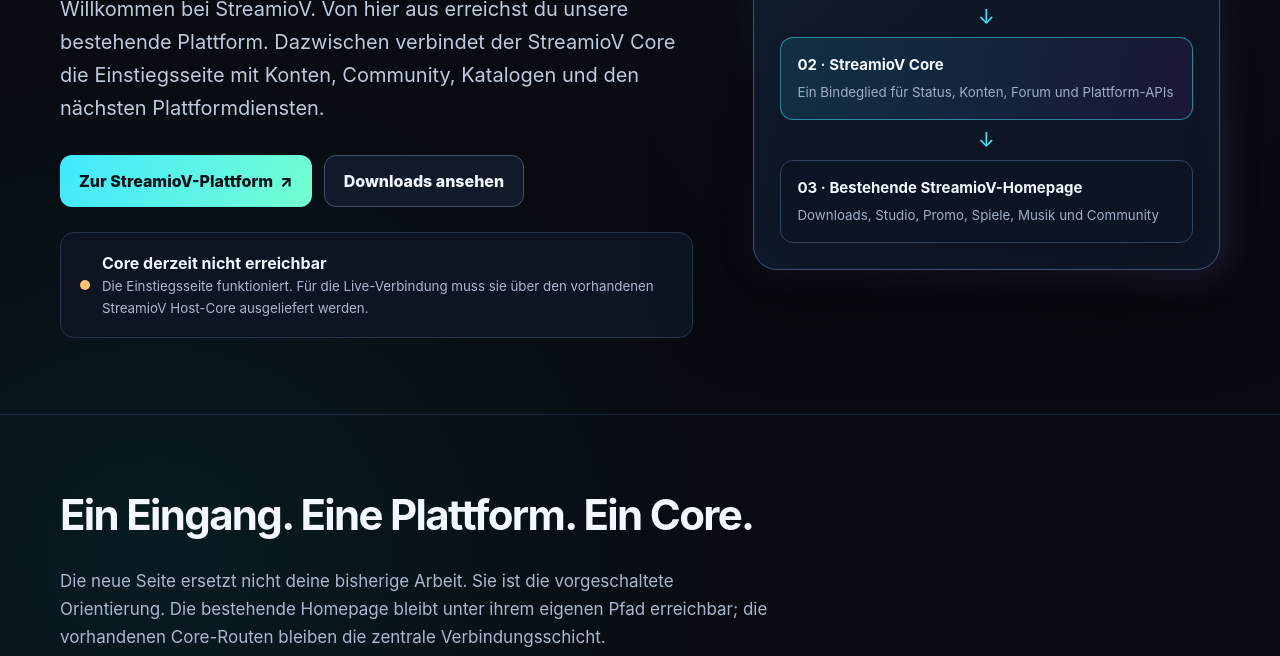
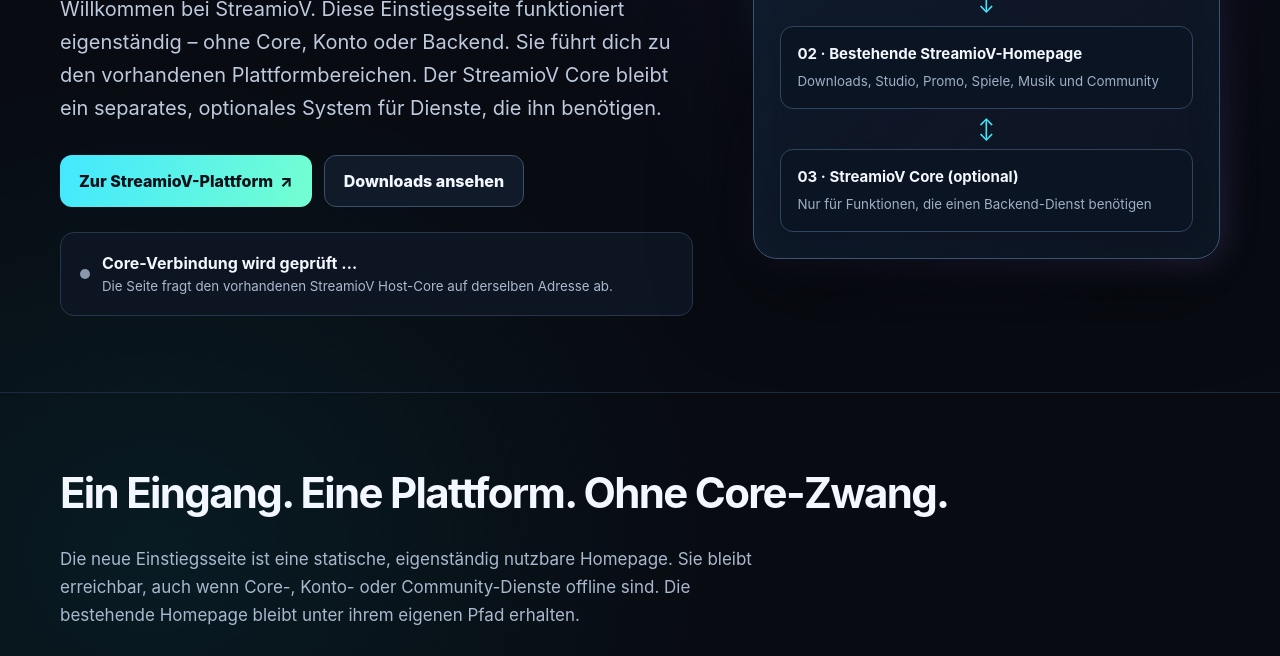
Before and after one commit to schaffrathsascha318-ship-it/streamiov---core, a plain HTML site: page dist/streamiov-homepage-worker/public/index.html in a window 1280 px wide. Shown: the part 426-1082 px from the top of the page. Drawn offline with Linux system fonts and the light colour scheme; no server answers.

Commit message:
Make entry homepage independent of Core

```diff
--- a/dist/streamiov-homepage-worker/public/index.html
+++ b/dist/streamiov-homepage-worker/public/index.html
@@ -4,7 +4,7 @@
   <meta charset="utf-8">
   <meta name="viewport" content="width=device-width, initial-scale=1">
   <meta name="theme-color" content="#080b12">
-  <meta name="description" content="StreamioV – der Einstieg in die kostenlose Creator-Plattform. Verbunden über den StreamioV Core.">
+  <meta name="description" content="StreamioV – der Einstieg in die kostenlose Creator-Plattform. Funktioniert unabhängig vom StreamioV Core.">
   <title>StreamioV – Willkommen auf deiner Bühne</title>
   <style>
     :root{color-scheme:dark;--bg:#080b12;--panel:#101827;--panel2:#0c1421;--line:#26364c;--text:#f3f7ff;--muted:#aab8ce;--cyan:#42e8ff;--mint:#74ffd1;--violet:#9b86ff;--max:1160px}
@@ -33,55 +33,28 @@
     <div>
       <span class="eyebrow"><i class="dot" aria-hidden="true"></i> Von Streamern für Streamer</span>
       <h1>Dein Einstieg.<br><span>Deine Bühne.</span></h1>
-      <p class="lead">Willkommen bei StreamioV. Von hier aus erreichst du unsere bestehende Plattform. Dazwischen verbindet der StreamioV Core die Einstiegsseite mit Konten, Community, Katalogen und den nächsten Plattformdiensten.</p>
+      <p class="lead">Willkommen bei StreamioV. Diese Einstiegsseite funktioniert eigenständig – ohne Core, Konto oder Backend. Sie führt dich zu den vorhandenen Plattformbereichen. Der StreamioV Core bleibt ein separates, optionales System für Dienste, die ihn benötigen.</p>
       <div class="actions"><a class="btn primary" href="/homepage/">Zur StreamioV-Plattform&nbsp; ↗</a><a class="btn" href="/download/">Downloads ansehen</a></div>
       <div class="status" id="core-status" data-state="wait" role="status" aria-live="polite"><i class="status-mark" aria-hidden="true"></i><div><strong id="core-title">Core-Verbindung wird geprüft …</strong><small id="core-detail">Die Seite fragt den vorhandenen StreamioV Host-Core auf derselben Adresse ab.</small></div></div>
     </div>
     <aside class="core-visual" aria-label="StreamioV Architektur">
-      <div class="core-head"><strong>STREAMIOV · VERBINDUNGSWEG</strong><span class="pill">Ein gemeinsamer Core</span></div>
+      <div class="core-head"><strong>STREAMIOV · UNABHÄNGIGER EINSTIEG</strong><span class="pill">Core optional</span></div>
       <div class="flow">
-        <div class="node"><b>01 · Neue Einstiegsseite</b><small>Willkommen, Orientierung und zentrale Navigation</small></div>
-        <div class="connector" aria-hidden="true">↓</div>
-        <div class="node core"><b>02 · StreamioV Core</b><small>Ein Bindeglied für Status, Konten, Forum und Plattform-APIs</small></div>
-        <div class="connector" aria-hidden="true">↓</div>
-        <div class="node"><b>03 · Bestehende StreamioV-Homepage</b><small>Downloads, Studio, Promo, Spiele, Musik und Community</small></div>
+        <div class="node core"><b>01 · Neue Einstiegsseite</b><small>Eigenständig: Inhalte, Orientierung und Navigation</small></div><div class="connector" aria-hidden="true">↓</div><div class="node"><b>02 · Bestehende StreamioV-Homepage</b><small>Downloads, Studio, Promo, Spiele, Musik und Community</small></div><div class="connector" aria-hidden="true">↕</div><div class="node"><b>03 · StreamioV Core (optional)</b><small>Nur für Funktionen, die einen Backend-Dienst benötigen</small></div>
       </div>
     </aside>
   </div></section>
   <section class="section" id="aufbau"><div class="wrap">
-    <h2>Ein Eingang. Eine Plattform. Ein Core.</h2>
-    <p class="section-intro">Die neue Seite ersetzt nicht deine bisherige Arbeit. Sie ist die vorgeschaltete Orientierung. Die bestehende Homepage bleibt unter ihrem eigenen Pfad erreichbar; die vorhandenen Core-Routen bleiben die zentrale Verbindungsschicht.</p>
+    <h2>Ein Eingang. Eine Plattform. Ohne Core-Zwang.</h2>
+    <p class="section-intro">Die neue Einstiegsseite ist eine statische, eigenständig nutzbare Homepage. Sie bleibt erreichbar, auch wenn Core-, Konto- oder Community-Dienste offline sind. Die bestehende Homepage bleibt unter ihrem eigenen Pfad erhalten.</p>
     <div class="cards">
-      <article class="card"><div class="symbol" aria-hidden="true">◇</div><h3>StreamioV Core</h3><p>Gemeinsamer Einstiegspunkt für Host-Status, Account-Sitzungen, Forum und Katalog-Endpunkte. Nicht als zweites Backend aufgebaut.</p><a href="/homepage/">Bestehende Plattform öffnen →</a></article>
+      <article class="card"><div class="symbol" aria-hidden="true">◇</div><h3>StreamioV Core</h3><p>Der vorhandene Core bleibt ein separates optionales Backend. Die Einstiegsseite hängt nicht davon ab und zeigt auch ohne Core ihre Inhalte und Navigation.</p><a href="/homepage/">Bestehende Plattform öffnen →</a></article>
       <article class="card"><div class="symbol" aria-hidden="true">▣</div><h3>Bestehende Homepage</h3><p>Die bisherige StreamioV-Seite bleibt erhalten – inklusive ihrer vorhandenen Navigation und Download-Bereiche.</p><a href="/homepage/">Bisherige Homepage öffnen →</a></article>
       <article class="card"><div class="symbol" aria-hidden="true">↓</div><h3>Downloads &amp; Studio</h3><p>Direkter Zugang zu den bereits vorhandenen Installern, Web-Regie-Informationen und Projektseiten.</p><a href="/download/">Zum Download-Hub →</a></article>
     </div>
   </div></section>
 </main>
 <footer><div class="wrap foot"><span>StreamioV · Von Streamern für Streamer · Zum Nulltarif</span><span><a href="/impressum/">Rechtliches</a> · <a href="/forum/">Forum</a> · <a href="/account/">Konto</a></span></div></footer>
-<script>
-(async()=>{
-  const panel=document.getElementById('core-status');
-  const title=document.getElementById('core-title');
-  const detail=document.getElementById('core-detail');
-  try{
-    const [healthResponse,statusResponse]=await Promise.all([
-      fetch('/healthz',{cache:'no-store',headers:{'Accept':'application/json'}}),
-      fetch('/api/v1/status',{cache:'no-store',headers:{'Accept':'application/json'}})
-    ]);
-    if(!healthResponse.ok||!statusResponse.ok) throw new Error('Core-Endpunkte nicht erreichbar');
-    const health=await healthResponse.json();
-    const status=await statusResponse.json();
-    if(health.service!=='streamiov-host'||status.service!=='streamiov-host') throw new Error('Keine bestätigte StreamioV-Core-Antwort');
-    panel.dataset.state='ok';
-    title.textContent='StreamioV Core ist verbunden';
-    detail.textContent='Host '+health.version+' erreichbar · Konto-API '+(status.account_api_ready?'aktiv':'nicht bereit')+' · Plattform-API '+(status.api_ready?'bereit':'noch im Aufbau');
-  }catch(_error){
-    panel.dataset.state='warn';
-    title.textContent='Core derzeit nicht erreichbar';
-    detail.textContent='Die Einstiegsseite funktioniert. Für die Live-Verbindung muss sie über den vorhandenen StreamioV Host-Core ausgeliefert werden.';
-  }
-})();
-</script>
+<script>// Keine Core-Abfrage: Die Einstiegsseite lädt vollständig unabhängig.</script>
 </body>
 </html>
```
